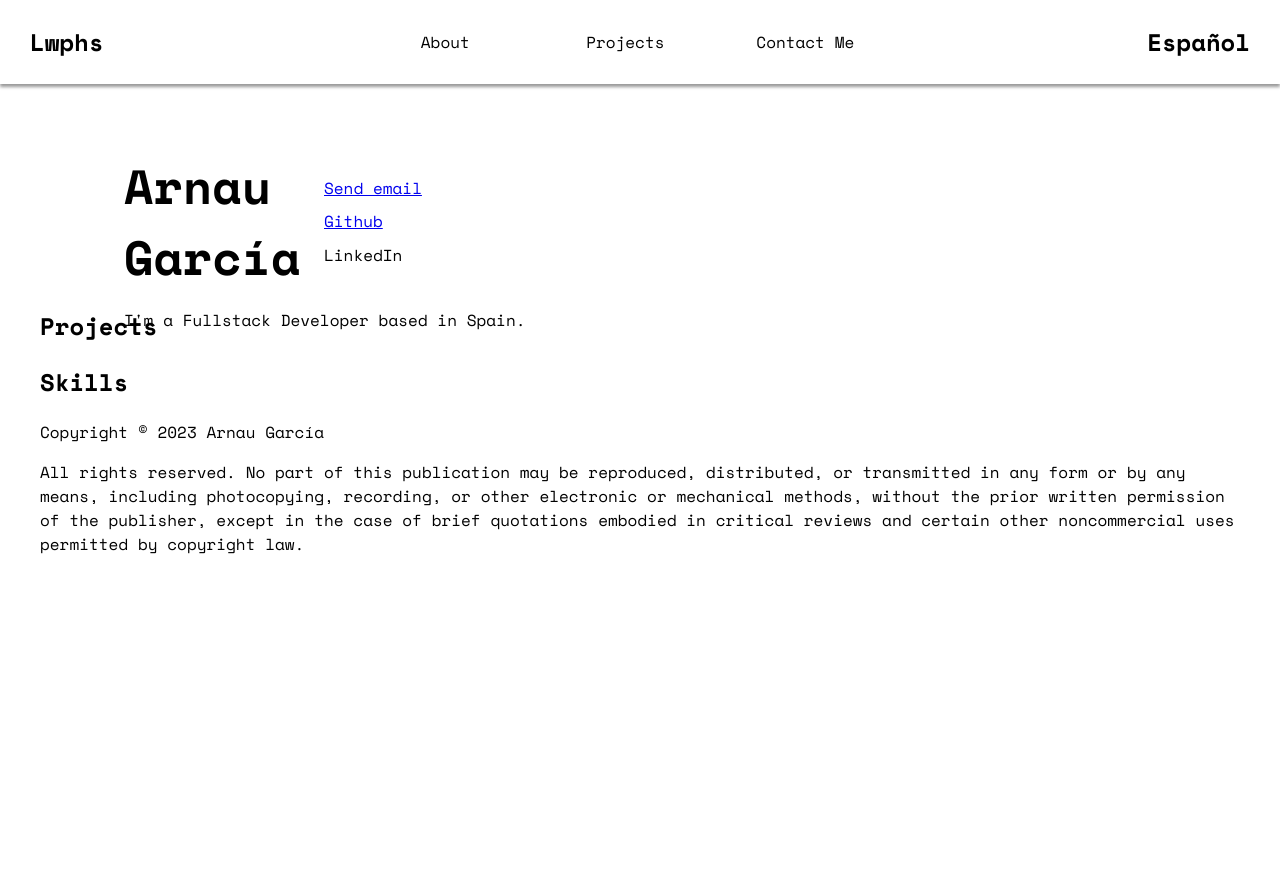
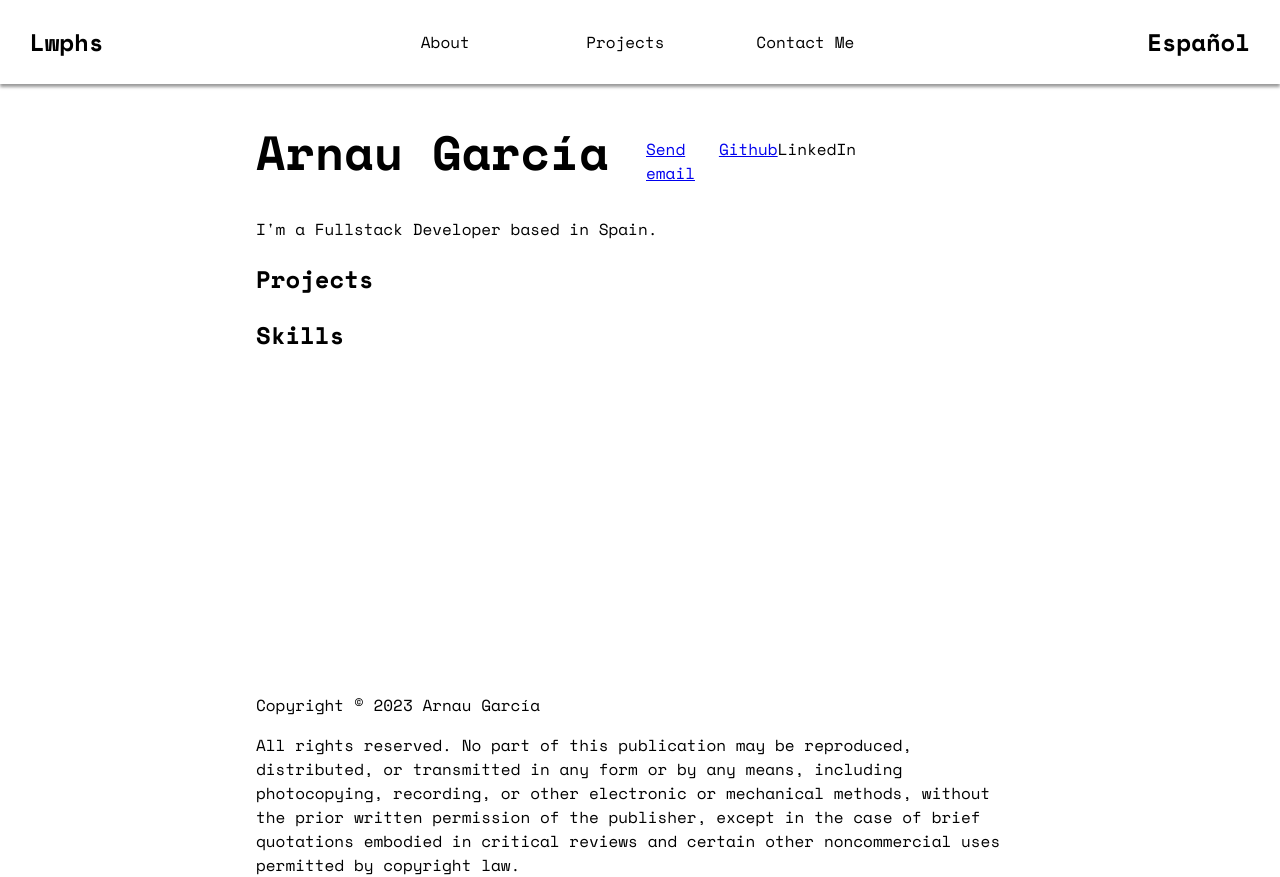
Before and after one commit to Lwphs/myPage, a plain HTML site: page index.html in a window 1280 px wide. Before the commit the page ends 800 px from the top, so only its background shows below. Drawn offline with nearby package versions, Linux system fonts and the light colour scheme.

Commit message:
Feat: Articles distribution

```diff
--- a/styles.css
+++ b/styles.css
@@ -7,9 +7,10 @@
 /* Literally just to remove a single margin on left side lol */
 body {
     margin: 0px;
+    position: absolute;
 }
 main {
-    margin: 0px 40px;
+    margin: 0px 20%;
     position: relative;
     top: 50px;
 }
@@ -51,30 +52,51 @@ li:hover {
 #contactMe {
     width: 180px;
 }
+
 /* ---------------------------
 Presentation card things
 ----------------------------*/
 article:first-child {
     position: relative;
     top: 10vh;
-    left: 5vw;
-    width: 500px;
-    padding: 20px
+    width: 600px;
 }
 #presentationCard {
     display: grid;
-    grid-template-columns: 40% 50%;
-    width: auto;
+    grid-template-columns: 1fr 1fr 1fr 35%;
+    grid-template-rows:  60% 20% 1fr;
+    align-items: center;
+
 }
 .contacts {
     display: flex;
-    flex-direction: column;
     justify-content: space-evenly;
-    align-items: start;
     padding: 0px;
-
+    margin: 20px 0 0 0;
 }
 #myName {
+    grid-column: 1 / span 3;
     font-size: 3em;
     margin: 0;
 }
+#backendDev {
+    margin: 0;
+    grid-column: 1 / span 2;
+    align-self: self-start;
+
+}
+article:nth-child(2) {
+    position: relative;
+    top: 10vh;
+    width: 500px;
+}
+
+article:nth-child(3) {
+    position: relative;
+    top: 10vh;
+    width: 500px;
+}
+footer {
+    position: relative;
+    bottom: -400px;
+}
```
